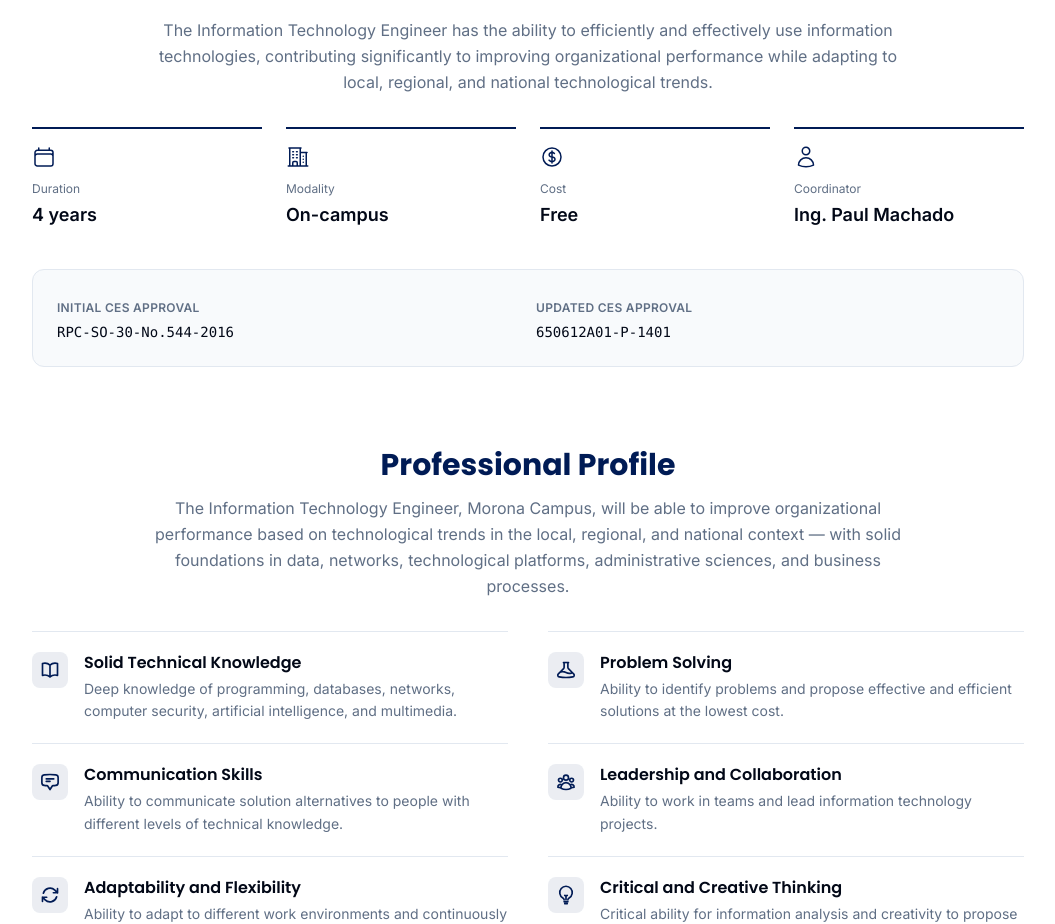
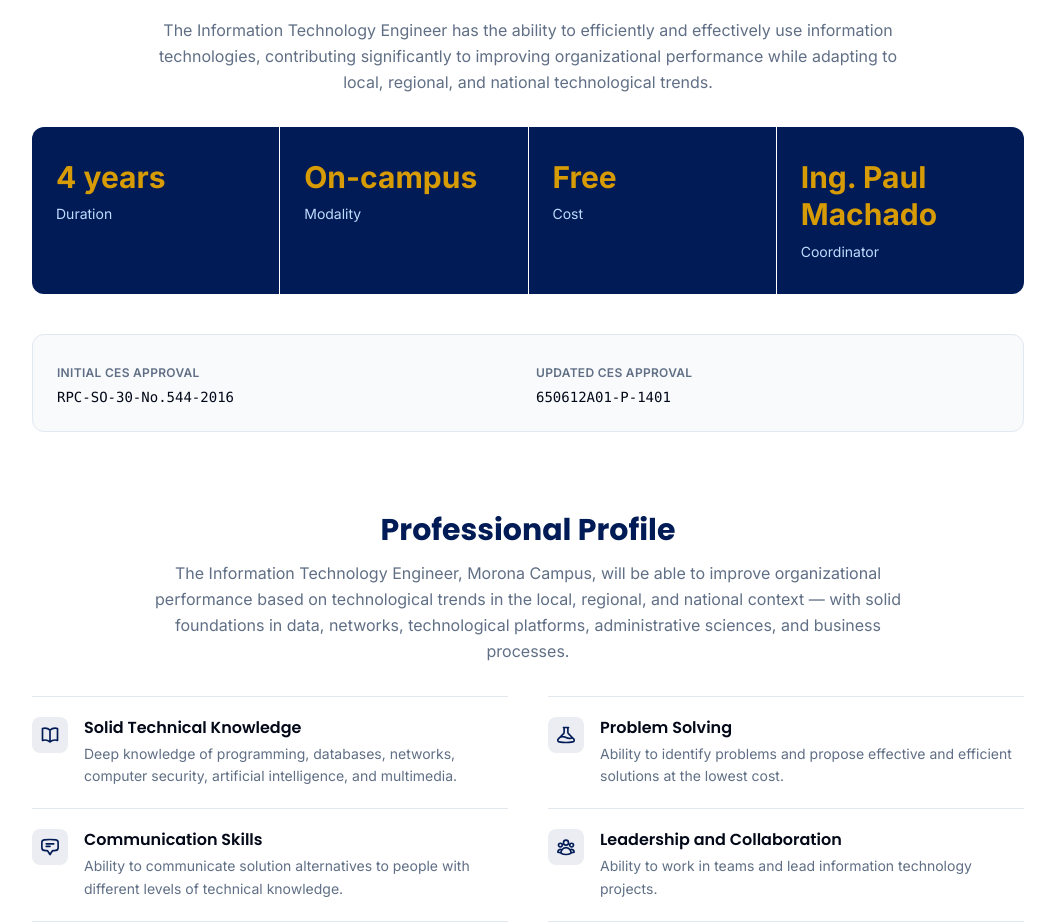
Before and after one commit to espv99/tims, a Next.js app: page / in a window 1280 px wide. Shown: the part 1223-2147 px from the top of the page, without its empty margins (112-1167 px from the left). Built offline with nearby package versions, Linux system fonts and the light colour scheme; no server answers.

Commit message:
feat(landing): replace icon row in general info with a typographic stats strip

```diff
--- a/src/sections/landingpage/InfoBanner.tsx
+++ b/src/sections/landingpage/InfoBanner.tsx
@@ -1,53 +1,5 @@
 import React from 'react'
 import { getTranslations } from 'next-intl/server'
-
-function CalendarIcon() {
-  return (
-    <svg className="w-6 h-6" fill="none" viewBox="0 0 24 24" stroke="currentColor" strokeWidth={1.5}>
-      <path
-        strokeLinecap="round"
-        strokeLinejoin="round"
-        d="M6.75 3v2.25M17.25 3v2.25M3 18.75V7.5a2.25 2.25 0 012.25-2.25h13.5A2.25 2.25 0 0121 7.5v11.25m-18 0A2.25 2.25 0 005.25 21h13.5A2.25 2.25 0 0021 18.75m-18 0v-7.5A2.25 2.25 0 015.25 9h13.5A2.25 2.25 0 0121 11.25v7.5"
-      />
-    </svg>
-  )
-}
-
-function BuildingIcon() {
-  return (
-    <svg className="w-6 h-6" fill="none" viewBox="0 0 24 24" stroke="currentColor" strokeWidth={1.5}>
-      <path
-        strokeLinecap="round"
-        strokeLinejoin="round"
-        d="M2.25 21h19.5m-18-18v18m10.5-18v18m6-13.5V21M6.75 6.75h.75m-.75 3h.75m-.75 3h.75m3-6h.75m-.75 3h.75m-.75 3h.75M6.75 21v-3.375c0-.621.504-1.125 1.125-1.125h2.25c.621 0 1.125.504 1.125 1.125V21M3 3h12m-.75 4.5H21m-3.75 3.75h.008v.008h-.008v-.008zm0 3h.008v.008h-.008v-.008zm0 3h.008v.008h-.008v-.008z"
-      />
-    </svg>
-  )
-}
-
-function FreeIcon() {
-  return (
-    <svg className="w-6 h-6" fill="none" viewBox="0 0 24 24" stroke="currentColor" strokeWidth={1.5}>
-      <path
-        strokeLinecap="round"
-        strokeLinejoin="round"
-        d="M12 6v12m-3-2.818.879.659c1.171.879 3.07.879 4.242 0 1.172-.879 1.172-2.303 0-3.182C13.536 12.219 12.768 12 12 12c-.725 0-1.45-.22-2.003-.659-1.106-.879-1.106-2.303 0-3.182s2.9-.879 4.006 0l.415.33M21 12a9 9 0 11-18 0 9 9 0 0118 0z"
-      />
-    </svg>
-  )
-}
-
-function UserIcon() {
-  return (
-    <svg className="w-6 h-6" fill="none" viewBox="0 0 24 24" stroke="currentColor" strokeWidth={1.5}>
-      <path
-        strokeLinecap="round"
-        strokeLinejoin="round"
-        d="M15.75 6a3.75 3.75 0 11-7.5 0 3.75 3.75 0 017.5 0zM4.501 20.118a7.5 7.5 0 0114.998 0A17.933 17.933 0 0112 21.75c-2.676 0-5.216-.584-7.499-1.632z"
-      />
-    </svg>
-  )
-}
 
 interface InfoBannerProps {
   approvalInitial?: string
@@ -63,10 +15,10 @@ const InfoBanner: React.FC<InfoBannerProps> = async ({
   const t = await getTranslations('infoBanner')
 
   const stats = [
-    { icon: <CalendarIcon />, label: t('duration'), value: t('durationValue') },
-    { icon: <BuildingIcon />, label: t('modality'), value: t('modalityValue') },
-    { icon: <FreeIcon />, label: t('cost'), value: t('costValue') },
-    { icon: <UserIcon />, label: t('coordinator'), value: coordinator },
+    { label: t('duration'), value: t('durationValue') },
+    { label: t('modality'), value: t('modalityValue') },
+    { label: t('cost'), value: t('costValue') },
+    { label: t('coordinator'), value: coordinator },
   ]
 
   return (
@@ -78,12 +30,11 @@ const InfoBanner: React.FC<InfoBannerProps> = async ({
         </p>
       </div>
 
-      <dl className="grid grid-cols-2 md:grid-cols-4 gap-x-6 gap-y-8 mb-10">
+      <dl className="grid grid-cols-2 md:grid-cols-4 gap-px mb-10 rounded-xl overflow-hidden bg-white/15">
         {stats.map((stat) => (
-          <div key={stat.label} className="border-t-2 border-blueti dark:border-primary pt-4">
-            <div className="mb-3 text-blueti dark:text-primary">{stat.icon}</div>
-            <dt className="text-xs text-muted-foreground mb-1">{stat.label}</dt>
-            <dd className="font-semibold text-foreground text-base md:text-lg">{stat.value}</dd>
+          <div key={stat.label} className="bg-blueti px-5 py-6 md:px-6 md:py-8">
+            <dd className="text-xl md:text-3xl font-bold text-gold leading-tight text-balance">{stat.value}</dd>
+            <dt className="mt-2 text-sm text-blueti-muted">{stat.label}</dt>
           </div>
         ))}
       </dl>
```
